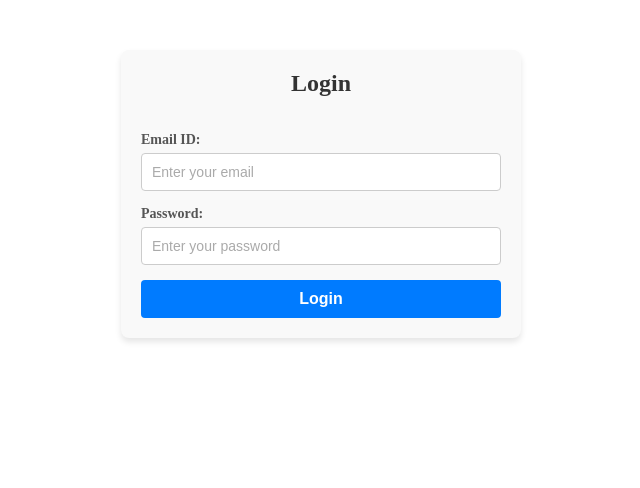
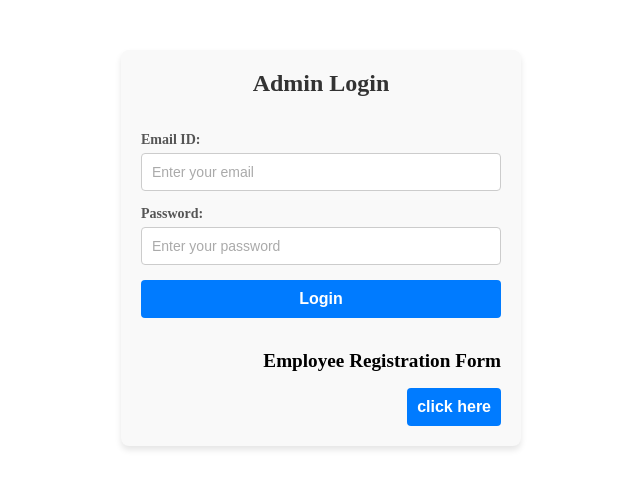
Before and after one commit to Deepanksha-pal/form-emp, a React (Create React App) app: page / in a window 1280 px wide. Shown: the top 488 px of the page, without its empty margins (319-959 px from the left). Built offline with nearby package versions, Linux system fonts and the light colour scheme.

Commit message:
employee page added

```diff
--- a/src/App.js
+++ b/src/App.js
@@ -5,6 +5,7 @@ import AdminDashboard from './components/AdminDashboard';
 import { empData } from './assets/data';
 import { useState } from 'react';
 import ViewEmployee from './components/ViewEmployee';
+import EmployeeForm from "./components/EmployeeForm";
 
 function ProtectedRoute({ isAuthenticated, children }) {
   return isAuthenticated ? children : <Navigate to="/" />;
@@ -44,6 +45,10 @@ function App() {
               </ProtectedRoute>
             }
           />
+          <Route
+            path="/employeeform"
+            element={<EmployeeForm/>}
+          />
         </Routes>
       </Router>
     </>
--- a/src/components/EmployeeForm.jsx
+++ b/src/components/EmployeeForm.jsx
@@ -1,7 +1,9 @@
 import React, { useState } from 'react';
 import "../style/employeeForm.scss";
+import { useNavigate } from 'react-router-dom';
 
 const EmployeeForm = () => {
+  const navigate = useNavigate()
   const [formData, setFormData] = useState({
     fullName: '',
     email: '',
@@ -47,6 +49,8 @@ const EmployeeForm = () => {
         image: "",
         idProof: "",
       })
+
+      navigate("/")
   };
 
   return (
--- a/src/pages/Login.jsx
+++ b/src/pages/Login.jsx
@@ -62,11 +62,15 @@ const Login = ({ setIsAuthenticated }) => {
 
     }
 
+    const handleregistration=()=>{
+      navigate("/employeeform")
+    }
+
   return (
     <div className="divcenter">
     <div className="login-container">
     <form onSubmit={handleSubmit} className="login-form">
-      <h2>Login</h2>
+      <h2>Admin Login</h2>
       <div className="input-form">
         <label>Email ID:</label>
         <input
@@ -91,6 +95,10 @@ const Login = ({ setIsAuthenticated }) => {
       </div>
       <button type="submit">Login</button>
     </form>
+    <div className='registration-btn'>
+      <p>Employee Registration Form</p>
+      <button onClick={handleregistration}>click here</button>
+    </div>
   </div>
   </div>
   )
--- a/src/style/login.scss
+++ b/src/style/login.scss
@@ -5,6 +5,7 @@
 //     width: 100%;
 // }
 .divcenter{
+
 .login-container {
     width: 100%;
     max-width: 400px;
@@ -13,6 +14,32 @@
     background-color: #f9f9f9;
     border-radius: 8px;
     box-shadow: 0 4px 6px rgba(0, 0, 0, 0.1);
+
+    >.registration-btn{
+      margin-top: 2rem;
+      text-align: right;
+
+      >p{
+        font-weight: 600;
+        font-size: 1.2rem;
+        margin-bottom: 1rem;
+      }
+      >button{
+        padding: 10px;
+        font-size: 16px;
+        font-weight: bold;
+        color: #fff;
+        background-color: #007bff;
+        border: none;
+        border-radius: 4px;
+        cursor: pointer;
+        transition: background-color 0.3s ease;
+
+        &:hover {
+          background-color: #0056b3;
+        }
+      }
+    }
   }
 
   .login-form {
```
